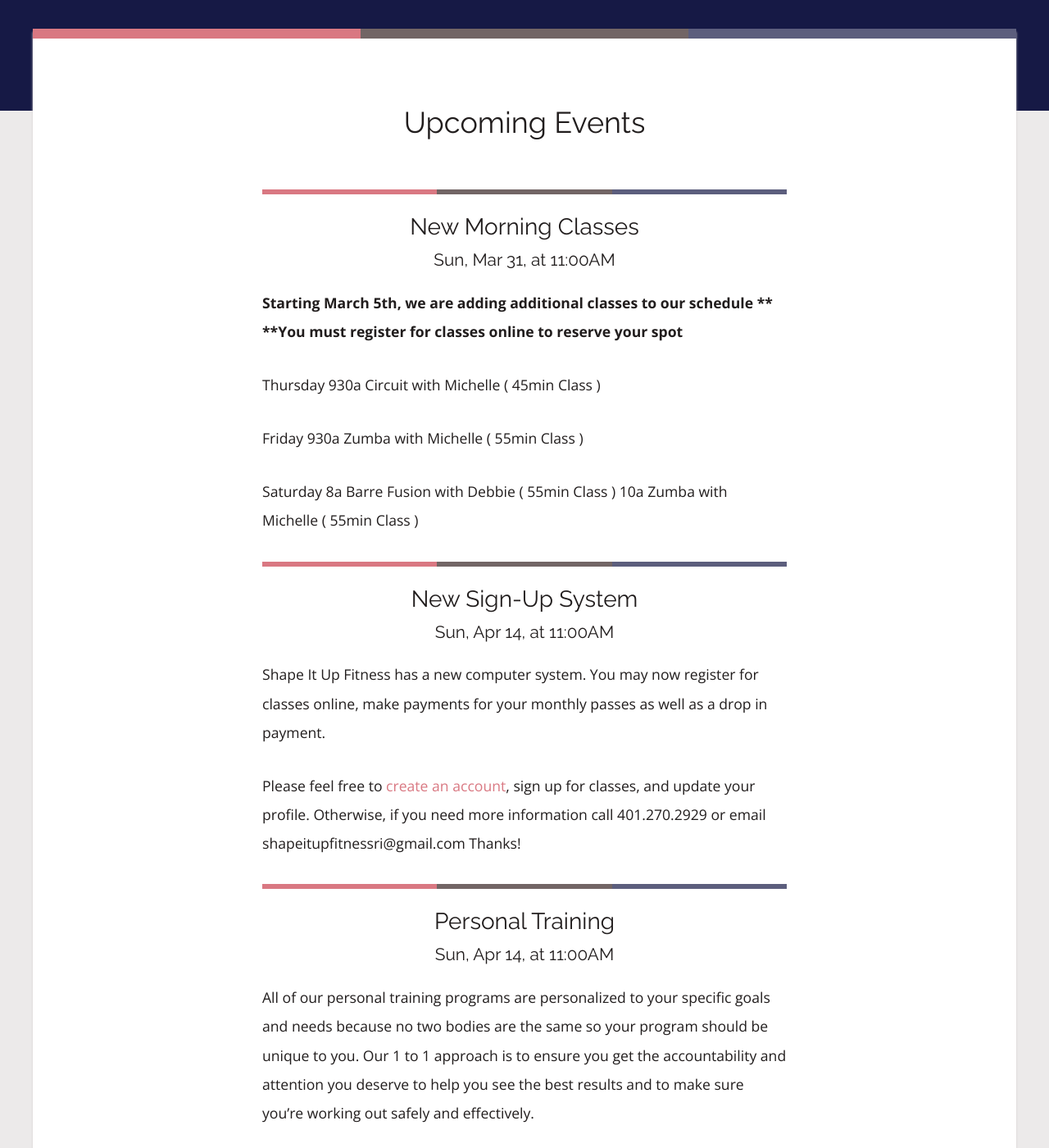
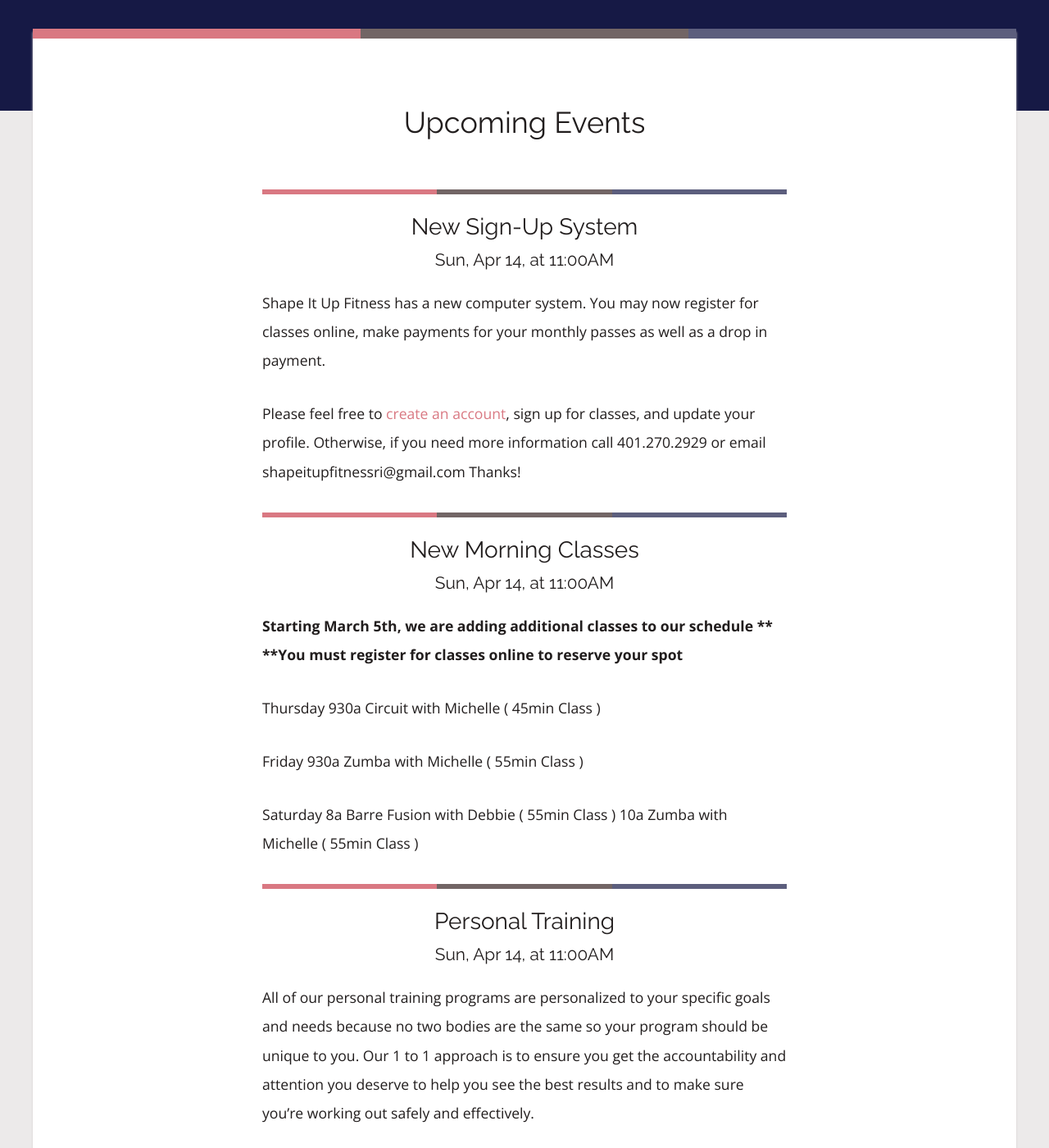
Before and after one commit to rwstone/shapeitup, a Jekyll site: the page built from events/index.md, in a window 1280 px wide and 1400 px high, scrolled down 509 px. Shown: the whole window at 82% size. Built offline with Jekyll 4.4.1, drawn with Linux system fonts in a browser that asks for light colours; some web fonts are replaced.

Commit message:
Updated New Morning Classes

```diff
--- a/_events/new-morning-classes.markdown
+++ b/_events/new-morning-classes.markdown
@@ -11,7 +11,7 @@
 - ocean state
 - dance studio
 has_time_and_date: true
-event_date: 2024-03-31 11:00:00 -04:00
+event_date: 2024-04-14 11:00:00 -04:00
 event_end_date: 2024-12-31 00:00:00 -05:00
 class: Circuit Training Class
 button_label: htt
```
